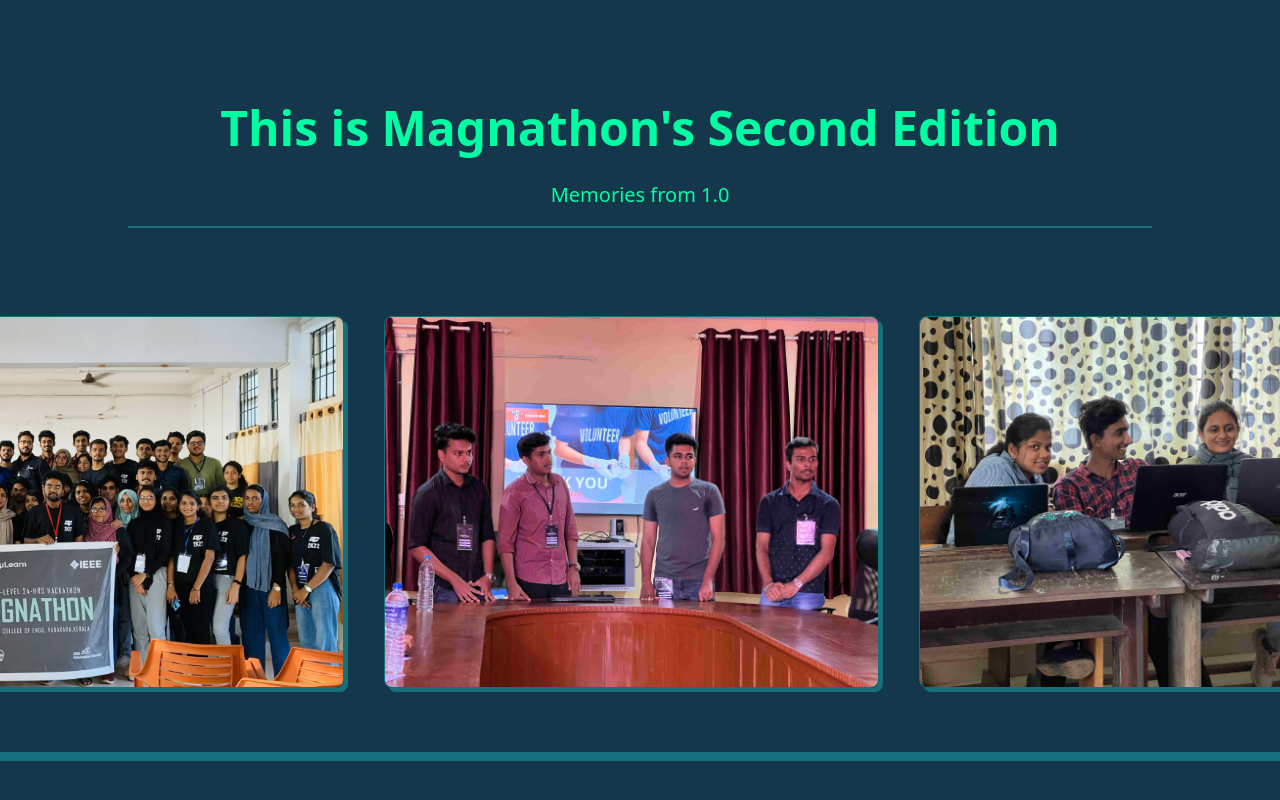
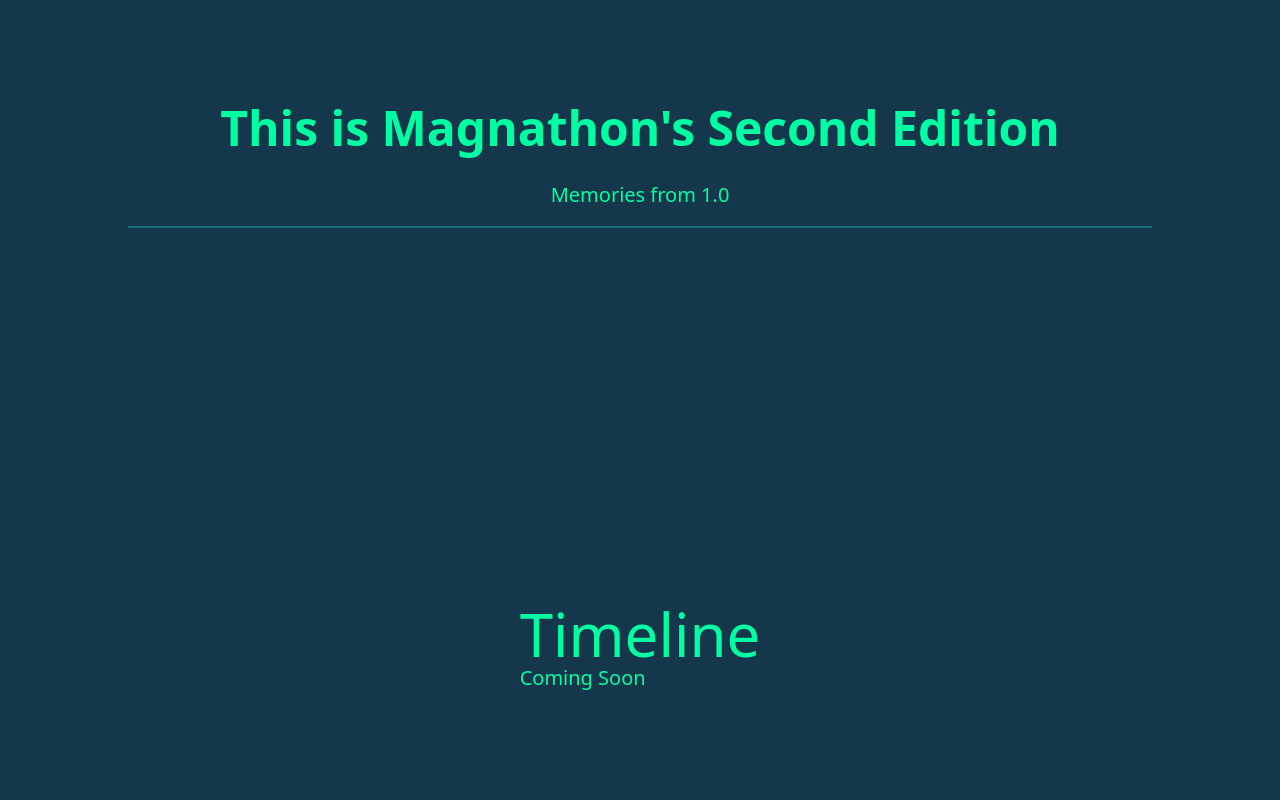
Before and after one commit to hafiscp/magnathon, a Vue app: page / in a window 1280 px wide. Shown: the part 1664-2464 px from the top of the page. Built offline with nearby package versions, Linux system fonts and the light colour scheme.

Commit message:
Images Removed

```diff
--- a/src/components/About.vue
+++ b/src/components/About.vue
@@ -56,7 +56,7 @@
         1.0
     </h2>
     <hr class="border border-[#166F7B] mx-[10%] w-[80%]">
-    <div class="carousel-container mt-6">
+    <!-- <div class="carousel-container mt-6">
         <div class="carousel-track h-[350px] sm:h-[300px] lg:h-[200px]">
             <img src="../assets/images/img1.webp" class="carousel-img" alt="image 3 - magnathon '22">
             <img src="../assets/images/img4.jpg" class="carousel-img" alt="image 4 - magnathon '22">
@@ -66,7 +66,7 @@
             <img src="../assets/images/img8.jpg" class="carousel-img" alt="image 8 - magnathon '22">
             <img src="../assets/images/img3.jpg" class="carousel-img" alt="image 9 - magnathon '22">
         </div>
-    </div>
+    </div> -->
 </template>
 
 <style scoped>
```
Also changed, not shown: 15 other files (tests, documents, lock files or other folders).
